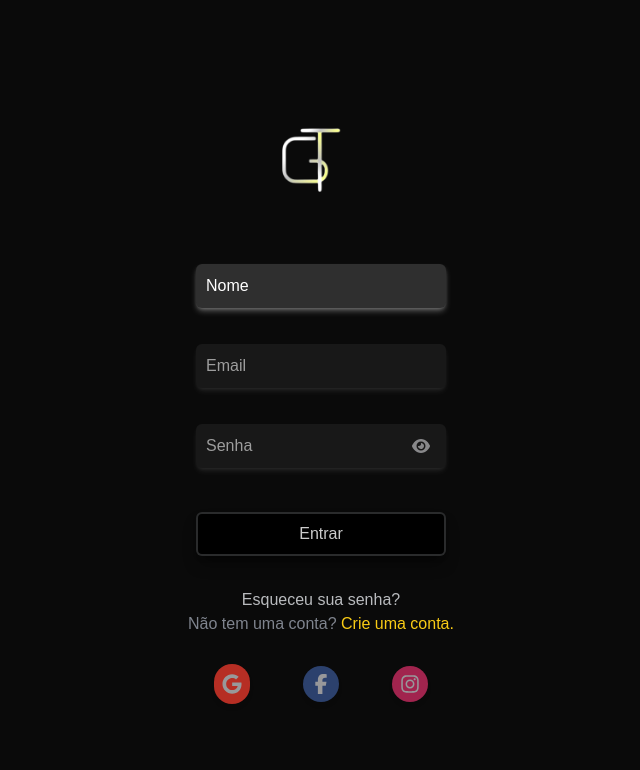
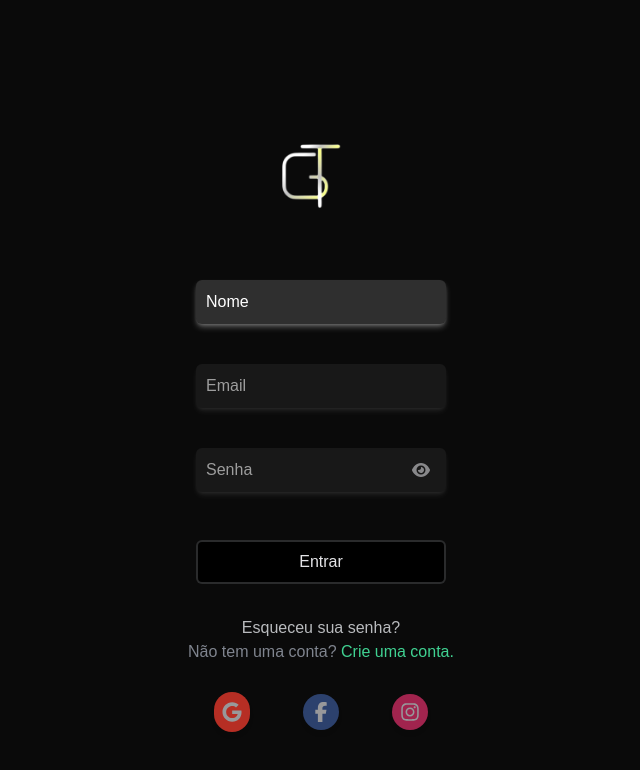
Before and after one commit to miquelven/gameTest, a Vue app: page /login in a window 1280 px wide. Shown: the top 770 px of the page, without its empty margins (319-959 px from the left). Built offline with nearby package versions, Linux system fonts and the light colour scheme; no server answers; a web font is replaced by a local one.

Commit message:
mudança nas cores

```diff
--- a/src/assets/css/build.css
+++ b/src/assets/css/build.css
@@ -951,6 +951,10 @@ video {
   min-height: calc(100vh - 250px);
 }
 
+.min-h-\[calc\(100vh-80px\)\] {
+  min-height: calc(100vh - 80px);
+}
+
 .w-1\/2 {
   width: 50%;
 }
@@ -2283,6 +2287,16 @@ video {
   border-color: rgb(43 180 120 / var(--tw-border-opacity));
 }
 
+.hover\:border-\[\#f1f1ef\]:hover {
+  --tw-border-opacity: 1;
+  border-color: rgb(241 241 239 / var(--tw-border-opacity));
+}
+
+.hover\:border-\[\#40d292\]:hover {
+  --tw-border-opacity: 1;
+  border-color: rgb(64 210 146 / var(--tw-border-opacity));
+}
+
 .hover\:border-b-\[\#2bb478\]:hover {
   --tw-border-opacity: 1;
   border-bottom-color: rgb(43 180 120 / var(--tw-border-opacity));
@@ -2298,6 +2312,10 @@ video {
 
 .hover\:bg-transparent:hover {
   background-color: transparent;
+}
+
+.hover\:bg-black\/50:hover {
+  background-color: rgb(0 0 0 / 0.5);
 }
 
 .hover\:text-3xl:hover {
--- a/src/views/Auth.vue
+++ b/src/views/Auth.vue
@@ -3,7 +3,9 @@
     class="w-full h-[calc(100vh-80px)] text-center flex flex-col justify-center"
   >
     <div class="m-auto w-96">
-      <h2 class="text-5xl font-bold mb-10 max-sm:text-4xl">Redefinir Senha</h2>
+      <h3 class="text-5xl font-semibold mb-10 max-sm:text-4xl">
+        Redefinir Senha
+      </h3>
       <form class="relative flex flex-col gap-10">
         <InputForm
           ref="newPassword"
@@ -14,7 +16,7 @@
 
         <button
           @click.prevent="togglePassword"
-          class="mt-2 mx-auto w-1/2 outline-none shadow-lg shadow-black/40 border-2 border-gray-300/20 bg-black p-2 rounded-md hover:shadow-gray-200/20 text-white/80 hover:cursor-pointer hover:bg-black/70 max-sm:w-28"
+          class="mt-2 mx-auto w-1/2 outline-none shadow-lg shadow-black/40 border-2 border-gray-300/20 bg-black p-2 rounded-md hover:border-[#40d292] text-zinc-200 hover:cursor-pointer hover:bg-black/50 max-sm:w-28"
         >
           Salvar
         </button>
--- a/src/views/Login.vue
+++ b/src/views/Login.vue
@@ -118,7 +118,7 @@ export default {
 
 <template>
   <div
-    class="w-full h-[calc(100vh-80px)] flex flex-col justify-center items-center"
+    class="w-full min-h-[calc(100vh-80px)] flex flex-col justify-center items-center"
   >
     <div class="relative z-10 mb-28">
       <div class="flex justify-center items-center flex-col">
@@ -128,7 +128,7 @@ export default {
           class="w-48 brightness-125"
         />
 
-        <form class="flex flex-col gap-9 w-full p-2" @submit.prevent="login">
+        <form class="flex flex-col gap-10 w-full p-2" @submit.prevent="login">
           <div class="flex items-center relative">
             <InputForm
               ref="InputName"
@@ -165,7 +165,7 @@ export default {
           <input
             type="submit"
             value="Entrar"
-            class="mt-2 w-full outline-none shadow-lg shadow-black/40 border-2 border-gray-300/20 bg-black p-2 rounded-md hover:shadow-gray-200/20 text-white/80 hover:cursor-pointer hover:bg-black/70"
+            class="mt-2 w-full outline-none border-2 border-gray-300/20 bg-black p-2 rounded-md hover:border-[#f1f1ef] text-zinc-200 hover:cursor-pointer hover:bg-black/50"
           />
         </form>
         <div class="flex flex-col justify-center items-center mt-6">
@@ -177,9 +177,7 @@ export default {
           <span>
             <p class="text-gray-400/80">
               Não tem uma conta?
-              <router-link
-                to="/register"
-                class="text-yellow-400 hover:underline"
+              <router-link to="/register" class="text-[#40d292] hover:underline"
                 >Crie uma conta.</router-link
               >
             </p>
--- a/src/views/Register.vue
+++ b/src/views/Register.vue
@@ -124,7 +124,7 @@ export default {
   >
     <h1 class="text-5xl mb-20 max-[400px]:text-4xl">Registre-se</h1>
     <form
-      class="relative z-10 w-72 flex flex-col justify-center items-center gap-9"
+      class="relative z-10 w-72 flex flex-col justify-center items-center gap-10"
       @submit.prevent="verifyInputs"
     >
       <div class="w-full flex items-center relative">
@@ -174,29 +174,29 @@ export default {
 
       <button
         type="submit"
-        class="mt-2 w-full outline-none shadow-lg shadow-black/40 border-2 border-gray-300/20 bg-black p-2 rounded-md hover:shadow-gray-200/20 text-white/80 hover:cursor-pointer hover:bg-black/70"
+        class="mt-2 w-full outline-none shadow-lg shadow-black/40 border-2 border-gray-300/20 bg-black p-2 rounded-md hover:border-[#40d292] text-zinc-200 hover:cursor-pointer hover:bg-black/50"
       >
         Registrar
       </button>
 
       <span
         >Já tem uma conta?
-        <router-link to="/login" class="text-yellow-400 hover:underline"
+        <router-link to="/login" class="text-[#40d292] hover:underline"
           >Entrar.</router-link
         >
       </span>
-      <span class="text-sm text-white/60"
+      <span class="text-sm text-center text-zinc-200"
         >Ao criar uma conta, você concorda com os
         <button
           @click="showModal('terms')"
-          class="text-yellow-400/80 hover:underline"
+          class="text-[#40d292] hover:underline"
         >
           Termos de Serviço
         </button>
         e
         <button
           @click="showModal('privacity')"
-          class="text-yellow-400/80 hover:underline"
+          class="text-[#40d292] hover:underline"
         >
           Políticas de Privacidade.
         </button>
```
